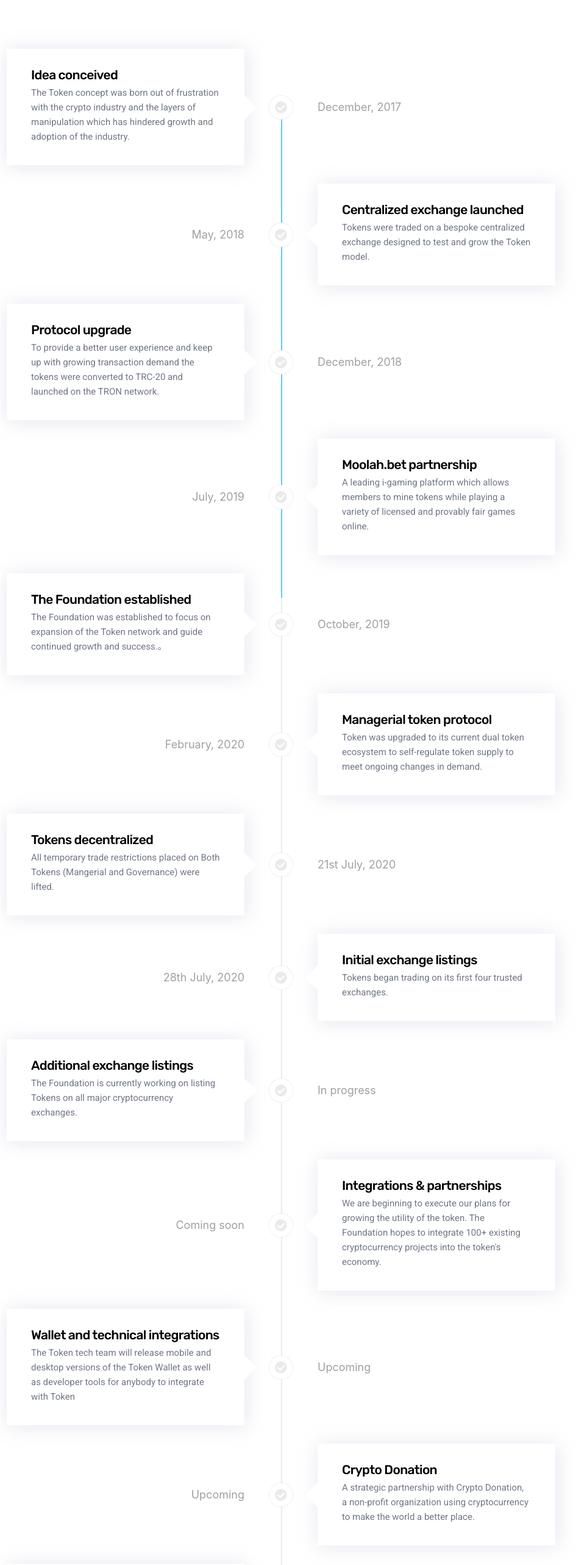
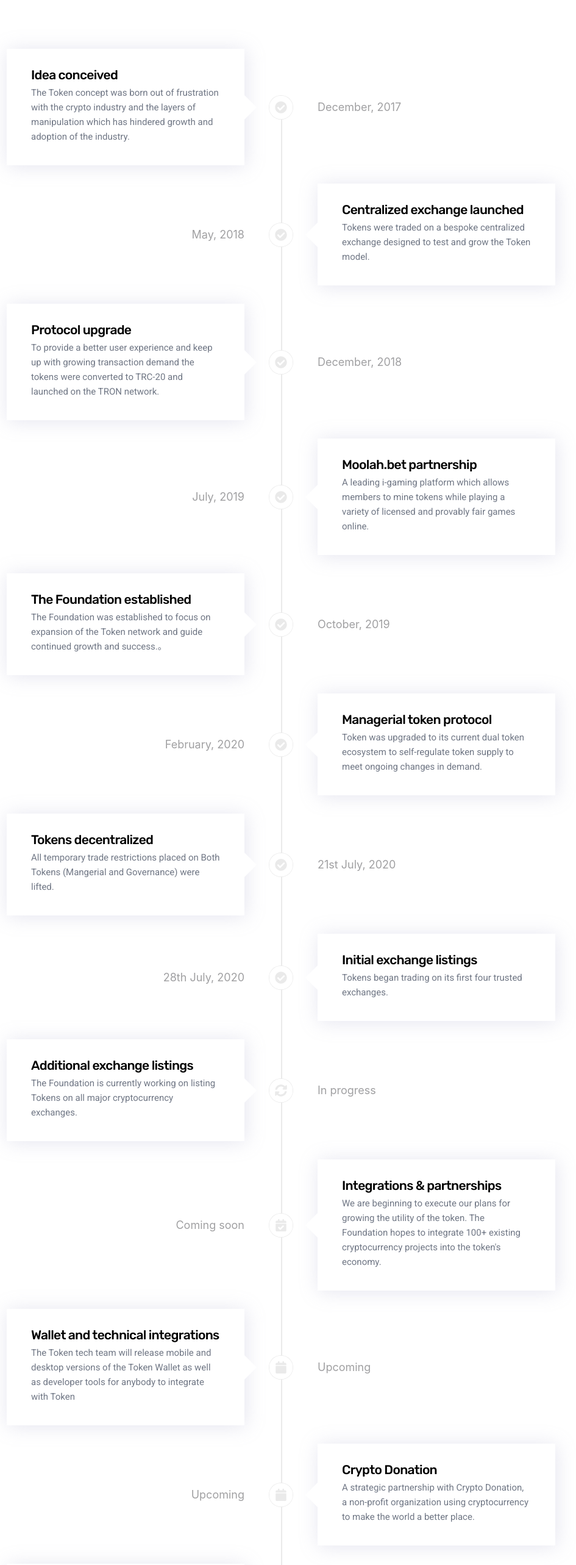
Before and after one commit to BolajiOlayinka/cryptoroadmap, a React (Create React App) app: page / in a window 1280 px wide. Shown: the top 2566 px of the page at 61% size, without its empty margins (179-1124 px from the left). Built offline with nearby package versions, Linux system fonts and the light colour scheme.

Commit message:
progress line active

```diff
--- a/src/App.css
+++ b/src/App.css
@@ -1,7 +1,9 @@
 :root{
 --mainAsh:#707785;
 }
-
+.app{
+  scroll-behavior: smooth;
+}
 h5{
   font-family: 'Rubik', sans-serif;
 }
--- a/src/Cards/LeftCard.js
+++ b/src/Cards/LeftCard.js
@@ -19,7 +19,7 @@ export default function LeftCard(props) {
 
         <StyledIcon style={{color:props.iconColor, backgroundColor:props.iconBackground}}
 
-  icon={['fas', 'check-circle']}
+  icon={props.firstIcon}
   mask={['fas', 'circle']}
   transform="shrink-8"
 
--- a/src/Cards/RightCard.js
+++ b/src/Cards/RightCard.js
@@ -14,7 +14,7 @@ export default function RightCard(props) {
 
             <StyledIcon style={{color:props.iconColor, backgroundColor:props.iconBackground}}
 
-      icon={['fas', 'check-circle']}
+      icon={props.firstIcon}
       mask={['fas', 'circle']}
       transform="shrink-8"
 
--- a/src/Progress.js
+++ b/src/Progress.js
@@ -5,12 +5,11 @@ const Progress = styled.div`
   left: 50%;
   top: 180px;
   background: linear-gradient(
-    to right,
-    rgba(85, 205, 255, 1) ${(props) => props.scroll},
-    transparent 0
+    ${(props) => props.lineColor} ${(props) => props.scroll},
+    ${(props) => props.lineColor}
   );
   width: 2px;
-  height: 100%;
+  height: ${(props) => props.height};
   z-index: 2;
 `;
 
--- a/src/Roadmap.js
+++ b/src/Roadmap.js
@@ -1,11 +1,54 @@
-import React,{useState} from 'react';
+import React,{useState,useEffect} from 'react';
 import styled from 'styled-components';
 import Left from './Cards/LeftCard';
 import Right from './Cards/RightCard';
 import Progress from './Progress';
 
 export default function Roadmap(props) {
-const [coloredIcon, setColoredIcon] = useState('#eaeaea')
+const [coloredIcon, setColoredIcon] = useState('#eaeaea');
+const [colorone, setColorOne] = useState('#eaeaea');
+const [scrollPosition, setScrollPosition]=useState(0)
+
+const calculateScrollDistance = ()=>{
+    const scrollTop = window.pageYOffset;
+    console.log(scrollTop);
+    const offSetTop = 20;
+    const scrollPosition = Math.floor(scrollTop-offSetTop)
+    // setScrollPosition(scrollPosition);
+    if(scrollPosition>=3440){
+        setScrollPosition(3440)
+    }else{
+        setScrollPosition(scrollPosition)
+    }
+}
+
+const SetActiveIcons = ()=>{
+    if(scrollPosition===5){
+        setColorOne('black')
+    }
+}
+
+
+  const listenToScrollEvent = () => {
+    document.addEventListener("scroll", () => {
+      requestAnimationFrame(() => {
+        // Calculates the scroll distance
+        calculateScrollDistance();
+        SetActiveIcons()
+      });
+    });
+  };
+//   const checkProgressLength = ()=>{
+//       if(scrollPosition===3450){
+//           setScrollPosition(3450)
+//       }else{}
+//   }
+  useEffect(()=>{
+    listenToScrollEvent();
+  })
+
+
+
 const content = {
     one:{
         heading:`Idea conceived`,
@@ -145,8 +188,8 @@ const content = {
 
     return (
         <React.Fragment>
-            <Progress scroll={100 + '%'}/>
-
+            <Progress lineColor={'#55cdff'} height={scrollPosition + 'px'}/>
+            {console.log(scrollPosition)}
             <Container>
 
                 <Wrapper>
@@ -154,7 +197,9 @@ const content = {
                 cardContent={content.one.body}
                 cardHeading={content.one.heading}
                 date={content.one.date}
-                iconColor="#fff" iconBackground={coloredIcon}/>
+                iconColor="#fff" iconBackground={colorone}
+                firstIcon={['fas','check-circle']}/>
+
                 </Wrapper>
 
 
@@ -165,7 +210,8 @@ const content = {
                 cardContent={content.two.body}
                 cardHeading={content.two.heading}
                 date={content.two.date}
-                iconColor="#fff" iconBackground={coloredIcon}/>
+                iconColor="#fff" iconBackground={coloredIcon}
+                firstIcon={['fas','check-circle']}/>
                 </Wrapper>
 
 
@@ -178,7 +224,8 @@ const content = {
                 cardContent={content.three.body}
                 cardHeading={content.three.heading}
                 date={content.three.date}
-                iconColor="#fff" iconBackground={coloredIcon}/>
+                iconColor="#fff" iconBackground={coloredIcon}
+                firstIcon={['fas','check-circle']}/>
                 </Wrapper>
 
 
@@ -189,7 +236,9 @@ const content = {
                 cardContent={content.four.body}
                 cardHeading={content.four.heading}
                 date={content.four.date}
-                iconColor="#fff" iconBackground={coloredIcon}/>
+                iconColor="#fff" iconBackground={coloredIcon}
+                firstIcon={['fas','check-circle']}
+                />
                 </Wrapper>
 
 
@@ -202,7 +251,8 @@ const content = {
                 cardContent={content.five.body}
                 cardHeading={content.five.heading}
                 date={content.five.date}
-                iconColor="#fff" iconBackground={coloredIcon}/>
+                iconColor="#fff" iconBackground={coloredIcon}
+                firstIcon={['fas','check-circle']}/>
                 </Wrapper>
 
 
@@ -213,7 +263,8 @@ const content = {
                 cardContent={content.six.body}
                 cardHeading={content.six.heading}
                 date={content.six.date}
-                iconColor="#fff" iconBackground={coloredIcon}/>
+                iconColor="#fff" iconBackground={coloredIcon}
+                firstIcon={['fas','check-circle']}/>
                 </Wrapper>
 
 
@@ -226,7 +277,8 @@ const content = {
                 cardContent={content.seven.body}
                 cardHeading={content.seven.heading}
                 date={content.seven.date}
-                iconColor="#fff" iconBackground={coloredIcon}/>
+                iconColor="#fff" iconBackground={coloredIcon}
+                firstIcon={['fas','check-circle']}/>
                 </Wrapper>
 
 
@@ -237,7 +289,8 @@ const content = {
                 cardContent={content.eight.body}
                 cardHeading={content.eight.heading}
                 date={content.eight.date}
-                iconColor="#fff" iconBackground={coloredIcon}/>
+                iconColor="#fff" iconBackground={coloredIcon}
+                firstIcon={['fas','check-circle']}/>
                 </Wrapper>
 
             </Container>
@@ -247,7 +300,9 @@ const content = {
                 cardContent={content.nine.body}
                 cardHeading={content.nine.heading}
                 date={content.nine.date}
-                iconColor="#fff" iconBackground={coloredIcon}/>
+                iconColor="#fff" iconBackground={coloredIcon}
+                firstIcon={['fas','sync-alt']}
+                />
                 </Wrapper>
 
             </Container>
@@ -257,7 +312,8 @@ const content = {
                 cardContent={content.ten.body}
                 cardHeading={content.ten.heading}
                 date={content.ten.date}
-                iconColor="#fff" iconBackground={coloredIcon}/>
+                iconColor="#fff" iconBackground={coloredIcon}
+                firstIcon={['fas','calendar-check']}/>
                 </Wrapper>
 
             </Container>
@@ -267,7 +323,8 @@ const content = {
                 cardContent={content.eleven.body}
                 cardHeading={content.eleven.heading}
                 date={content.eleven.date}
-                iconColor="#fff" iconBackground={coloredIcon}/>
+                iconColor="#fff" iconBackground={coloredIcon}
+                firstIcon={['fas','calendar']}/>
                 </Wrapper>
 
             </Container>
@@ -277,7 +334,8 @@ const content = {
                 cardContent={content.twelve.body}
                 cardHeading={content.twelve.heading}
                 date={content.twelve.date}
-                iconColor="#fff" iconBackground={coloredIcon}/>
+                iconColor="#fff" iconBackground={coloredIcon}
+                firstIcon={['fas','calendar']}/>
                 </Wrapper>
 
             </Container>
@@ -287,7 +345,8 @@ const content = {
                 cardContent={content.thirteen.body}
                 cardHeading={content.thirteen.heading}
                 date={content.thirteen.date}
-                iconColor="#fff" iconBackground={coloredIcon}/>
+                iconColor="#fff" iconBackground={coloredIcon}
+                firstIcon={['fas','calendar']}/>
                 </Wrapper>
 
             </Container>
@@ -297,7 +356,8 @@ const content = {
                 cardContent={content.fourteen.body}
                 cardHeading={content.fourteen.heading}
                 date={content.fourteen.date}
-                iconColor="#fff" iconBackground={coloredIcon}/>
+                iconColor="#fff" iconBackground={coloredIcon}
+                firstIcon={['fas','calendar']}/>
                 </Wrapper>
 
             </Container>
@@ -307,7 +367,8 @@ const content = {
                 cardContent={content.fifteen.body}
                 cardHeading={content.fifteen.heading}
                 date={content.fifteen.date}
-                iconColor="#fff" iconBackground={coloredIcon}/>
+                iconColor="#fff" iconBackground={coloredIcon}
+                firstIcon={['fas','calendar']}/>
                 </Wrapper>
 
             </Container>
@@ -317,7 +378,8 @@ const content = {
                 cardContent={content.sixteen.body}
                 cardHeading={content.sixteen.heading}
                 date={content.sixteen.date}
-                iconColor="#fff" iconBackground={coloredIcon}/>
+                iconColor="#fff" iconBackground={coloredIcon}
+                firstIcon={['fas','calendar']}/>
                 </Wrapper>
 
             </Container>
@@ -327,7 +389,8 @@ const content = {
                 cardContent={content.seventeen.body}
                 cardHeading={content.seventeen.heading}
                 date={content.seventeen.date}
-                iconColor="#fff" iconBackground={coloredIcon}/>
+                iconColor="#fff" iconBackground={coloredIcon}
+                firstIcon={['fas','calendar']}/>
                 </Wrapper>
 
             </Container>
@@ -337,12 +400,35 @@ const content = {
                 cardContent={content.eighteen.body}
                 cardHeading={content.eighteen.heading}
                 date={content.eighteen.date}
-                iconColor="#fff" iconBackground={coloredIcon}/>
+                iconColor="#fff" iconBackground={coloredIcon}
+                firstIcon={['fas','calendar']}/>
                 </Wrapper>
 
             </Container>
 
             <ProgressUnderlay/>
+            <TextSection>
+            <h1>Lorem Ipsum</h1>
+      <p>
+        Lorem ipsum dolor sit amet, consectetur adipiscing elit, sed do eiusmod tempor incididunt ut labore et dolore magna aliqua.Ut enim ad minim veniam, quis nostrud exercitation ullamco laboris nisi ut aliquip ex ea commodo consequat. Duis aute irure dolor in reprehenderit in voluptate velit esse cillum dolore eu fugiat nulla pariatur. Excepteur sint occaecat cupidatat non proident, sunt in culpa qui officia deserunt mollit anim id est laborum.
+      </p>
+      <p>
+        Lorem ipsum dolor sit amet, consectetur adipiscing elit, sed do eiusmod tempor incididunt ut labore et dolore magna aliqua.Ut enim ad minim veniam, quis nostrud exercitation ullamco laboris nisi ut aliquip ex ea commodo consequat. Duis aute irure dolor in reprehenderit in voluptate velit esse cillum dolore eu fugiat nulla pariatur. Excepteur sint occaecat cupidatat non proident, sunt in culpa qui officia deserunt mollit anim id est laborum.
+      </p>
+      <p>
+        Lorem ipsum dolor sit amet, consectetur adipiscing elit, sed do eiusmod tempor incididunt ut labore et dolore magna aliqua.Ut enim ad minim veniam, quis nostrud exercitation ullamco laboris nisi ut aliquip ex ea commodo consequat. Duis aute irure dolor in reprehenderit in voluptate velit esse cillum dolore eu fugiat nulla pariatur. Excepteur sint occaecat cupidatat non proident, sunt in culpa qui officia deserunt mollit anim id est laborum.
+      </p>
+      <p>
+        Lorem ipsum dolor sit amet, consectetur adipiscing elit, sed do eiusmod tempor incididunt ut labore et dolore magna aliqua.Ut enim ad minim veniam, quis nostrud exercitation ullamco laboris nisi ut aliquip ex ea commodo consequat. Duis aute irure dolor in reprehenderit in voluptate velit esse cillum dolore eu fugiat nulla pariatur. Excepteur sint occaecat cupidatat non proident, sunt in culpa qui officia deserunt mollit anim id est laborum.
+      </p>
+      <p>
+        Lorem ipsum dolor sit amet, consectetur adipiscing elit, sed do eiusmod tempor incididunt ut labore et dolore magna aliqua.Ut enim ad minim veniam, quis nostrud exercitation ullamco laboris nisi ut aliquip ex ea commodo consequat. Duis aute irure dolor in reprehenderit in voluptate velit esse cillum dolore eu fugiat nulla pariatur. Excepteur sint occaecat cupidatat non proident, sunt in culpa qui officia deserunt mollit anim id est laborum.
+      </p>
+      <p>
+        Lorem ipsum dolor sit amet, consectetur adipiscing elit, sed do eiusmod tempor incididunt ut labore et dolore magna aliqua.Ut enim ad minim veniam, quis nostrud exercitation ullamco laboris nisi ut aliquip ex ea commodo consequat. Duis aute irure dolor in reprehenderit in voluptate velit esse cillum dolore eu fugiat nulla pariatur. Excepteur sint occaecat cupidatat non proident, sunt in culpa qui officia deserunt mollit anim id est laborum.
+      </p>
+      <p>...more paragraphs of text, enough so that the page gets a scrollbar</p>
+            </TextSection>
         </React.Fragment>
     )
 }
@@ -366,3 +452,7 @@ const ProgressUnderlay = styled.div`
   height: 3450px;
   z-index: 1;
 `;
+const TextSection = styled.div `
+position:relative;
+margin-top:70px;
+`
```
